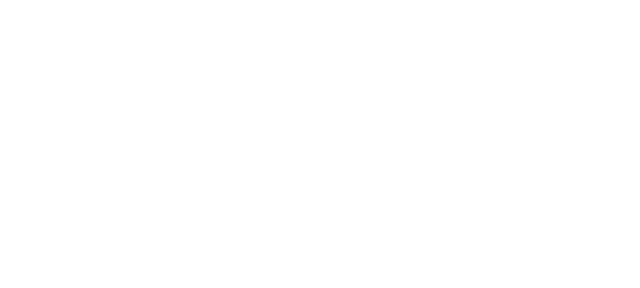
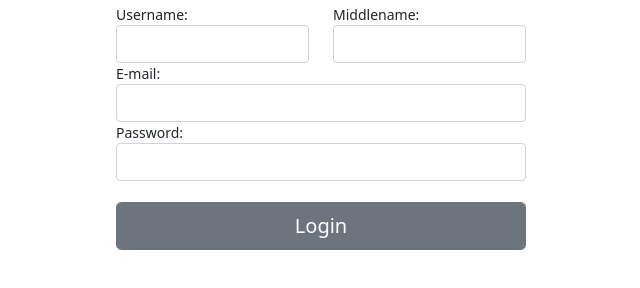
Before and after one commit to maglovskiNenad/small_form, a website: page src/index.html in a window 1280 px wide. Shown: the whole page, without its empty margins (319-959 px from the left). Drawn offline with nearby package versions, Linux system fonts and the light colour scheme.

Commit message:
postavljena forma

```diff
--- a/js/index.js
+++ b/js/index.js
@@ -0,0 +1,7 @@
+"use strict";
+
+const username_input = document.getElementById("username");
+const middlename_input = document.getElementById("middlename");
+const email_input = document.getElementById("email");
+const password_input = document.getElementById("password");
+const btn_login = document.getElementById("btn");
--- /dev/null
+++ b/sass/index.scss
@@ -0,0 +1,6 @@
+body {
+  form {
+    width: 450px;
+    margin: auto;
+  }
+}
--- a/src/index.html
+++ b/src/index.html
@@ -4,9 +4,83 @@
     <meta charset="UTF-8" />
     <meta http-equiv="X-UA-Compatible" content="IE=edge" />
     <meta name="viewport" content="width=device-width, initial-scale=1.0" />
+    <link
+      rel="stylesheet"
+      href="../node_modules/bootstrap/dist/css/bootstrap.css"
+    />
+
+    <link rel="stylesheet" href="../css/index.css" />
     <title>Document</title>
   </head>
   <body>
+    <form action="#" method="post" class="form-control-sm">
+      <div class="container">
+        <div class="row">
+          <div class="col">
+            <div class="form-group">
+              <label for="username">Username:</label><br />
+              <input
+                type="text"
+                name="name"
+                id="username"
+                class="form-control"
+                required
+              />
+              <div class="invalid-feedback">Please enter your name.</div>
+            </div>
+          </div>
+          <div class="col">
+            <div class="form-group">
+              <label for="middlename">Middlename:</label><br />
+              <input
+                type="text"
+                name="middlename"
+                id="middlename"
+                class="form-control"
+                required
+              />
+              <div class="invalid-feedback">Please enter your middlename.</div>
+            </div>
+          </div>
+        </div>
+
+        <div class="form-group">
+          <label for="email">E-mail:</label><br />
+          <input
+            type="emial"
+            name="emial"
+            id="emial"
+            class="form-control"
+            required
+          />
+          <div class="invalid-feedback">Incorect E-mail.</div>
+        </div>
+
+        <div class="form-group">
+          <label for="password">Password:</label><br />
+          <input
+            type="password"
+            name="password"
+            id="passwprd"
+            class="form-control"
+            required
+          />
+          <div class="invalid-feedback">Incorect password.</div>
+          <br />
+        </div>
+
+        <div class="form-group">
+          <input
+            type="button"
+            name="btn"
+            id="btn"
+            value="Login"
+            class="btn btn-secondary btn-lg btn-block form-control"
+          />
+        </div>
+      </div>
+    </form>
     <script src="../js/index.js"></script>
+    <script src="../node_modules/bootstrap/dist/js/bootstrap.bundle.js"></script>
   </body>
 </html>
```
Also changed, not shown: package.json (added, +15 -0 lines), css/index.css (added), 1 other file.
